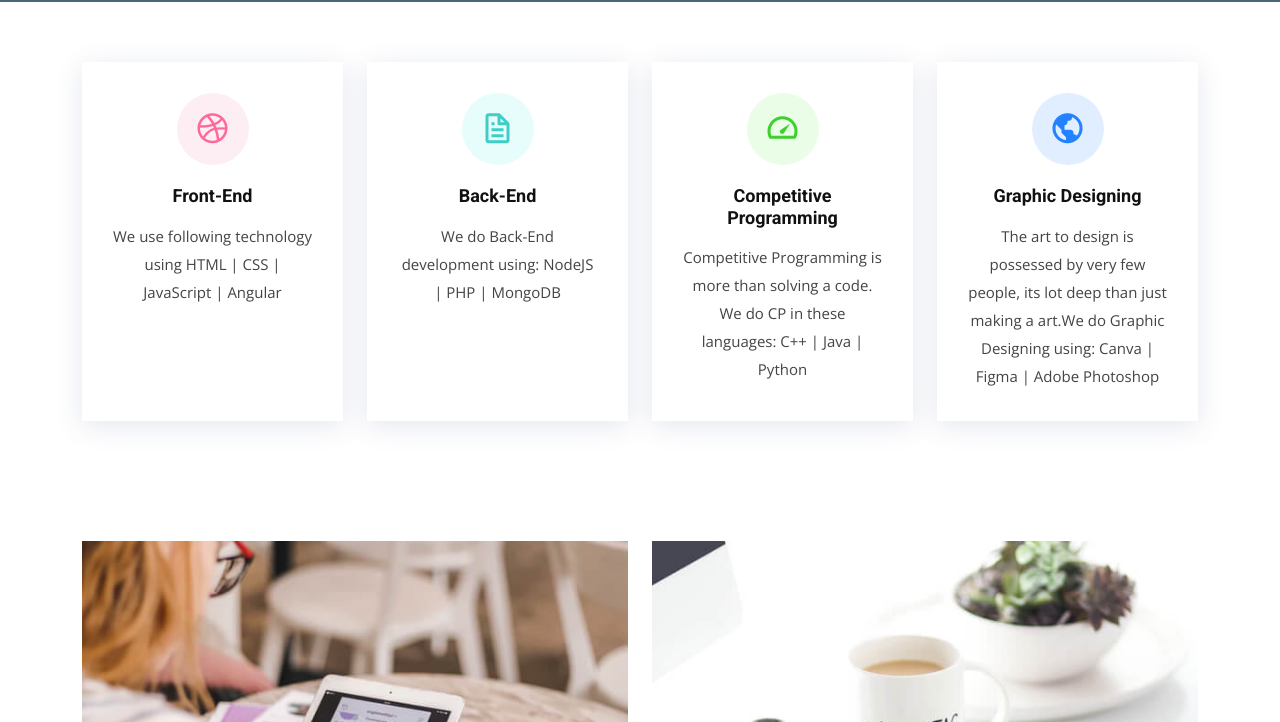
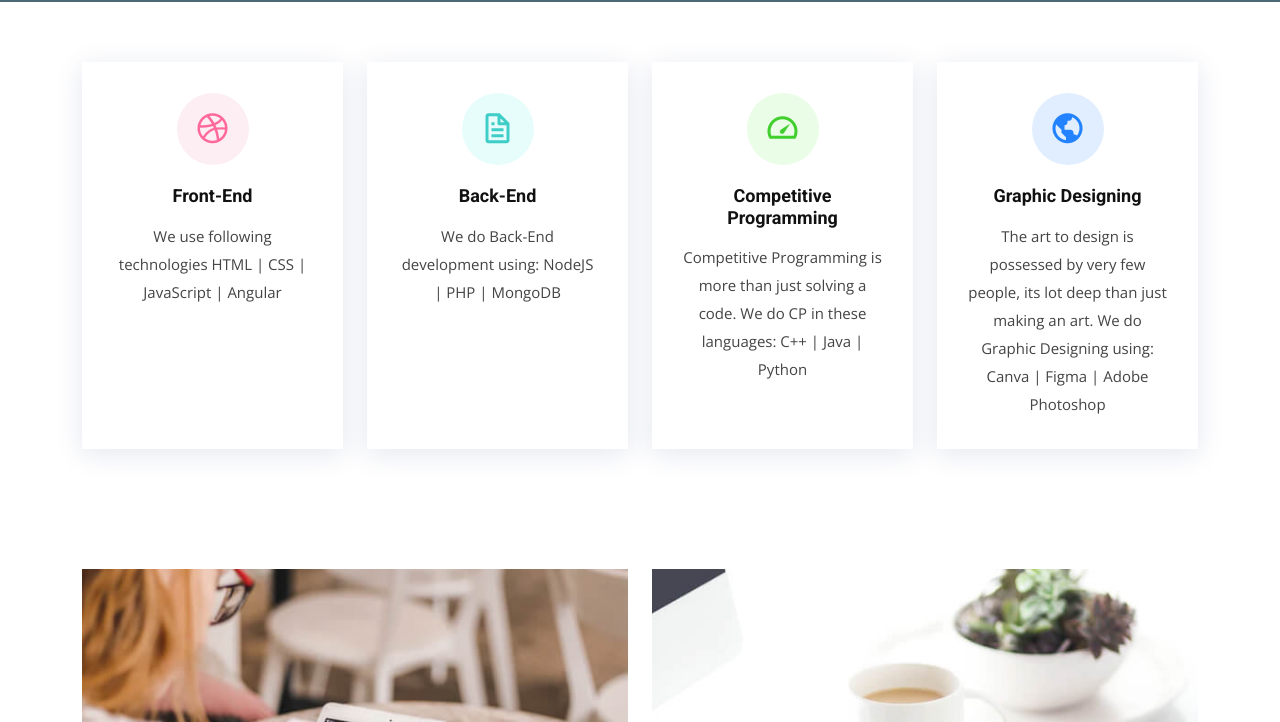
Before and after one commit to saka015/bizarrecoders.github.io, a plain HTML site: page services.html in a window 1280 px wide. Shown: the part 78-800 px from the top of the page. Drawn offline with nearby package versions, Linux system fonts and the light colour scheme.

Commit message:
Fixed some typos and added a role under Kamal on Team page

```diff
--- a/services.html
+++ b/services.html
@@ -90,7 +90,7 @@
             <div class="icon-box icon-box-pink">
               <div class="icon"><i class="bx bxl-dribbble"></i></div>
               <h4 class="title"><a href="">Front-End</a></h4>
-              <p class="description">We use following technology using HTML | CSS | JavaScript | Angular <ul>
+              <p class="description">We use following technologies HTML | CSS | JavaScript | Angular <ul>
                 <!-- <li>html</li><br>
                 <li>js</li><br>
                 <li>css</li>
@@ -110,7 +110,7 @@
             <div class="icon-box icon-box-green">
               <div class="icon"><i class="bx bx-tachometer"></i></div>
               <h4 class="title"><a href="">Competitive Programming</a></h4>
-              <p class="description">Competitive Programming is more than solving a code. We do CP in these languages: C++ | Java | Python </p>
+              <p class="description">Competitive Programming is more than just solving a code. We do CP in these languages: C++ | Java | Python </p>
             </div>
           </div>
 
@@ -118,7 +118,7 @@
             <div class="icon-box icon-box-blue">
               <div class="icon"><i class="bx bx-world"></i></div>
               <h4 class="title"><a href="">Graphic Designing</a></h4>
-              <p class="description">The art to design is possessed by very few people, its lot deep than just making a art.We do Graphic Designing using: Canva | Figma | Adobe Photoshop </p>
+              <p class="description">The art to design is possessed by very few people, its lot deep than just making an art. We do Graphic Designing using: Canva | Figma | Adobe Photoshop </p>
             </div>
           </div>
 
```
Also changed, not shown: team.html (+2 -2 lines).
